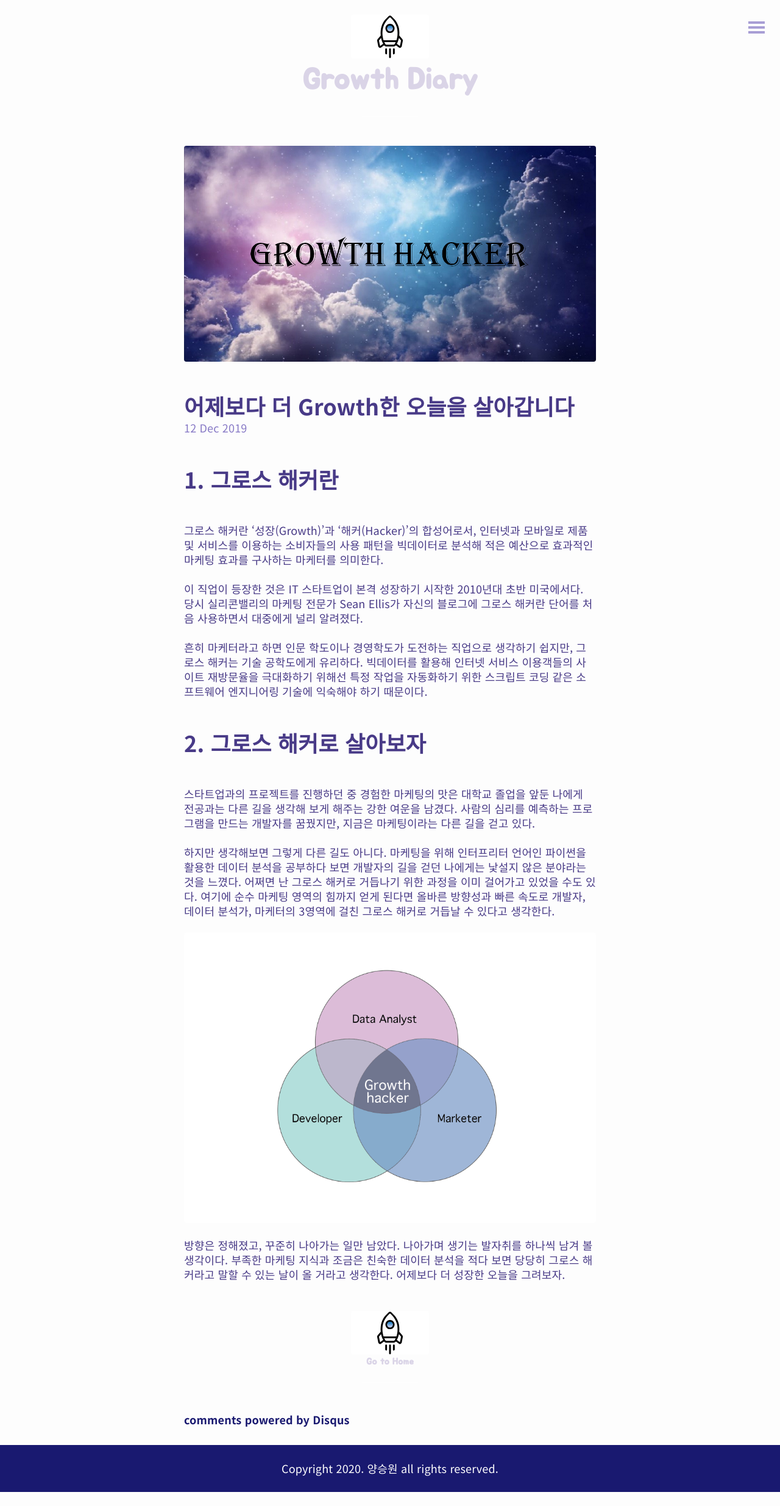
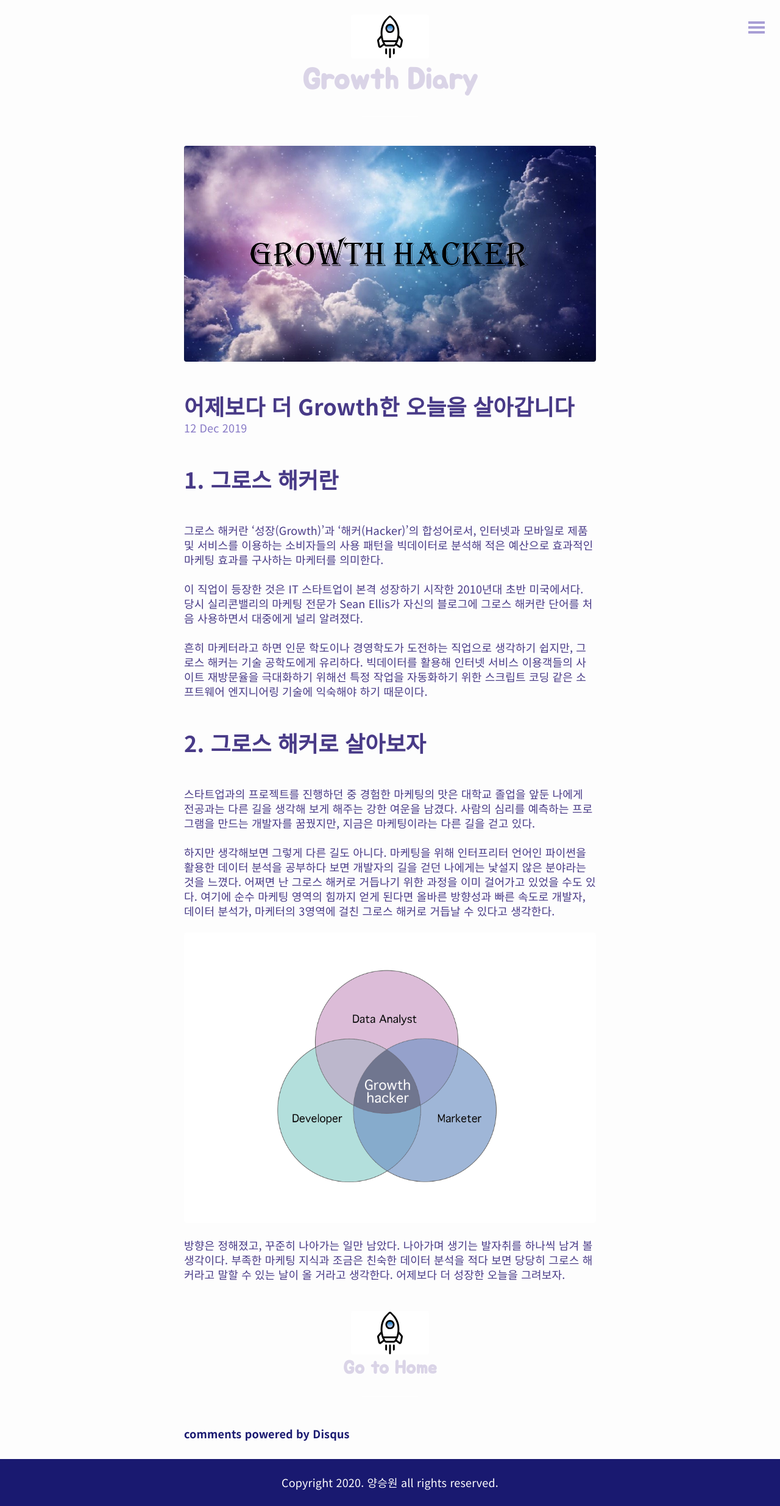
Before and after one commit to sinsaonee/growth-hacker1, a Jekyll site: the page built from _posts/2019-12-12-intro.md, in a window 1280 px wide. Shown: the whole page at 61% size. Built offline with Jekyll 4.4.1, drawn with Linux system fonts in a browser that asks for light colours; comment, search, counter and statistics services are not loaded; before the commit the page ends 2446 px from its top, so only the background shows below that.

Commit message:
Update layout.scss

```diff
--- a/_sass/layout.scss
+++ b/_sass/layout.scss
@@ -291,7 +291,7 @@ footer {
   	display: block;
   }
   h1 {
-		font-size: 15px;
+		font-size: 30px;
   	font-family: 'Jua', sans-serif; //Growth Diary logo font
     font-weight: 600;
   }
```
